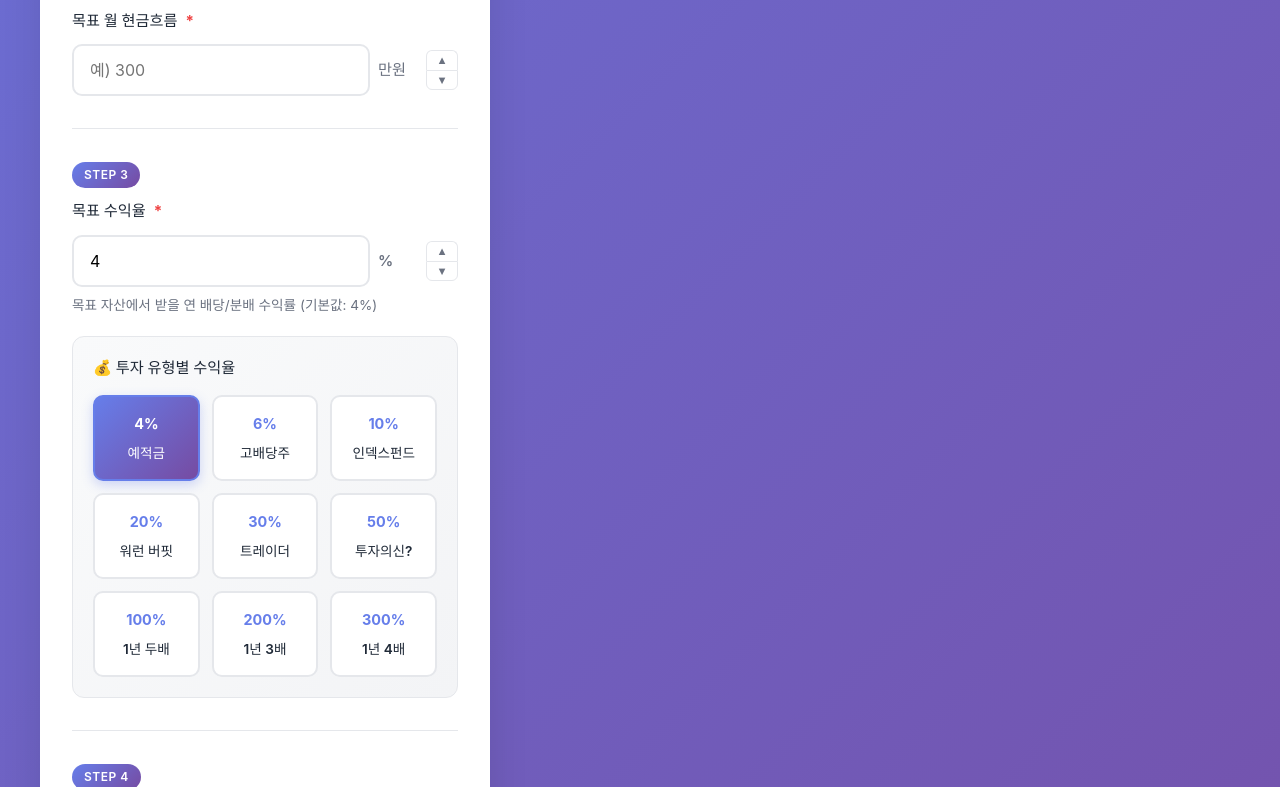
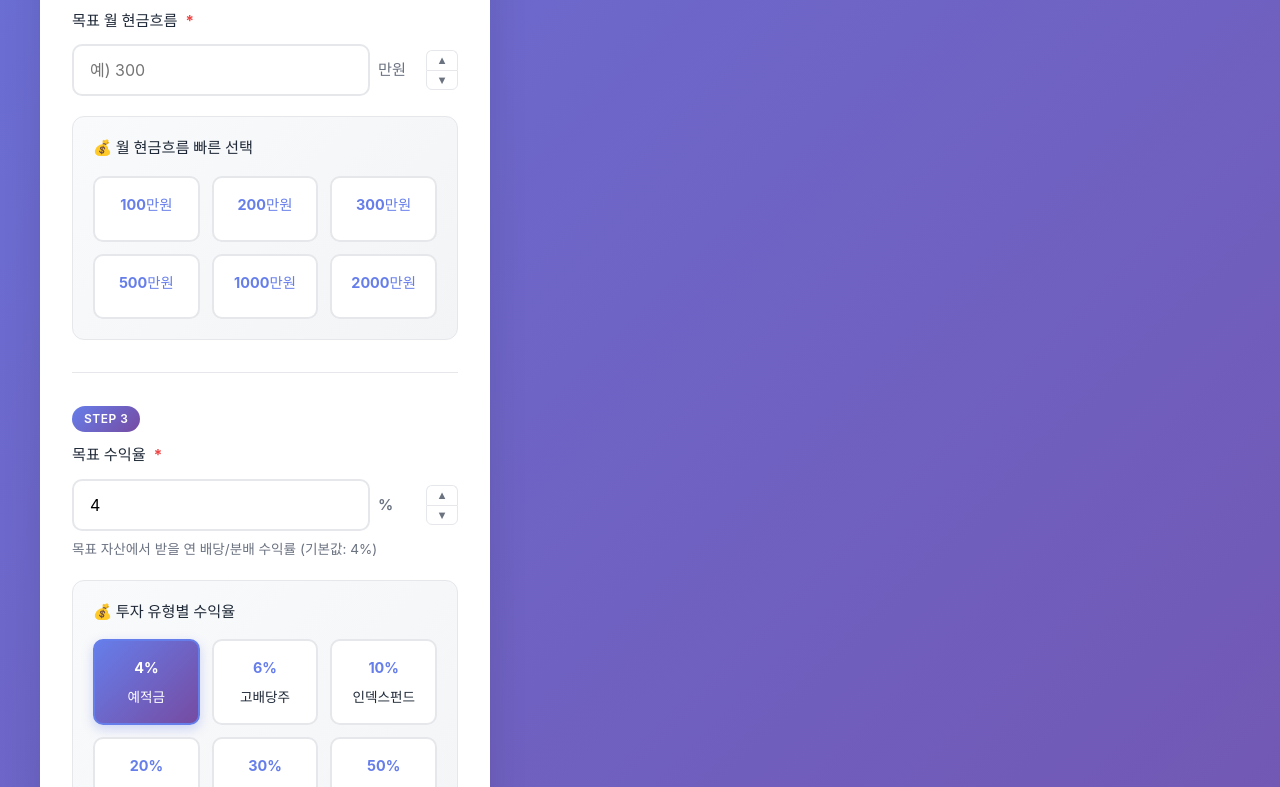
Before and after one commit to Jin2ouS/invest-calculator, a React app: page / in a window 1280 px wide. Shown: the part 1593-2380 px from the top of the page. Built offline with nearby package versions, Linux system fonts and the light colour scheme; the HTML template or start-up script is replaced by a standard one; a web font is replaced by a local one.

Commit message:
Add quick selection buttons for STEP 2, 4, and 5

```diff
--- a/src/components/InputForm.css
+++ b/src/components/InputForm.css
@@ -145,6 +145,22 @@
 }
 
 .inflation-buttons {
+  margin-top: 1.25rem;
+  padding: 1.25rem;
+  background: linear-gradient(135deg, #f9fafb 0%, #f3f4f6 100%);
+  border-radius: 12px;
+  border: 1px solid #e5e7eb;
+}
+
+.monthly-income-buttons {
+  margin-top: 1.25rem;
+  padding: 1.25rem;
+  background: linear-gradient(135deg, #f9fafb 0%, #f3f4f6 100%);
+  border-radius: 12px;
+  border: 1px solid #e5e7eb;
+}
+
+.current-assets-buttons {
   margin-top: 1.25rem;
   padding: 1.25rem;
   background: linear-gradient(135deg, #f9fafb 0%, #f3f4f6 100%);
--- a/src/components/InputForm.jsx
+++ b/src/components/InputForm.jsx
@@ -210,6 +210,31 @@ function InputForm({ inputs, onInputChange, onCalculate, onReset }) {
             📅 연간 목표: <strong>{formatNumber(inputs.monthlyIncome * 12)}만원</strong>
           </div>
         )}
+
+        <div className="monthly-income-buttons">
+          <div className="comparison-title">💰 월 현금흐름 빠른 선택</div>
+          <div className="comparison-grid">
+            {[
+              { value: 100, label: '100만원' },
+              { value: 200, label: '200만원' },
+              { value: 300, label: '300만원' },
+              { value: 500, label: '500만원' },
+              { value: 1000, label: '1000만원' },
+              { value: 2000, label: '2000만원' }
+            ].map(({ value, label }) => {
+              const isSelected = value === inputs.monthlyIncome
+              return (
+                <div
+                  key={value}
+                  className={`comparison-item ${isSelected ? 'selected' : ''}`}
+                  onClick={() => onInputChange('monthlyIncome', value)}
+                >
+                  <div className="rate">{label}</div>
+                </div>
+              )
+            })}
+          </div>
+        </div>
       </div>
 
       <div className="form-section">
@@ -335,6 +360,44 @@ function InputForm({ inputs, onInputChange, onCalculate, onReset }) {
             약 <strong>{formatNumber(Math.round(gap))}만원</strong>을 더 증식해야 합니다
           </div>
         )}
+
+        <div className="current-assets-buttons">
+          <div className="comparison-title">💵 자산 금액 빠른 조정</div>
+          <div className="comparison-grid" style={{ gridTemplateColumns: 'repeat(2, 1fr)' }}>
+            <div
+              className="comparison-item"
+              onClick={() => handleCurrentAssetsAdjust(1)}
+            >
+              <div className="rate">+100만원</div>
+            </div>
+            <div
+              className="comparison-item"
+              onClick={() => handleCurrentAssetsAdjust(-1)}
+            >
+              <div className="rate">-100만원</div>
+            </div>
+            <div
+              className="comparison-item"
+              onClick={() => {
+                const currentValue = inputs.currentAssets || 0
+                const newValue = Math.max(0, currentValue + 1000)
+                onInputChange('currentAssets', newValue)
+              }}
+            >
+              <div className="rate">+1000만원</div>
+            </div>
+            <div
+              className="comparison-item"
+              onClick={() => {
+                const currentValue = inputs.currentAssets || 0
+                const newValue = Math.max(0, currentValue - 1000)
+                onInputChange('currentAssets', newValue)
+              }}
+            >
+              <div className="rate">-1000만원</div>
+            </div>
+          </div>
+        </div>
       </div>
 
       <div className="form-section">
@@ -385,7 +448,8 @@ function InputForm({ inputs, onInputChange, onCalculate, onReset }) {
               { value: 1, label: '1%', description: '낮음' },
               { value: 2, label: '2%', description: '보통' },
               { value: 3, label: '3%', description: '높음' },
-              { value: 4, label: '4%', description: '매우 높음' }
+              { value: 4, label: '4%', description: '매우 높음' },
+              { value: 6, label: '6%', description: '초고 인플레이션' }
             ].map(({ value, label, description }) => {
               const isSelected = value === inputs.inflation
               return (
```
